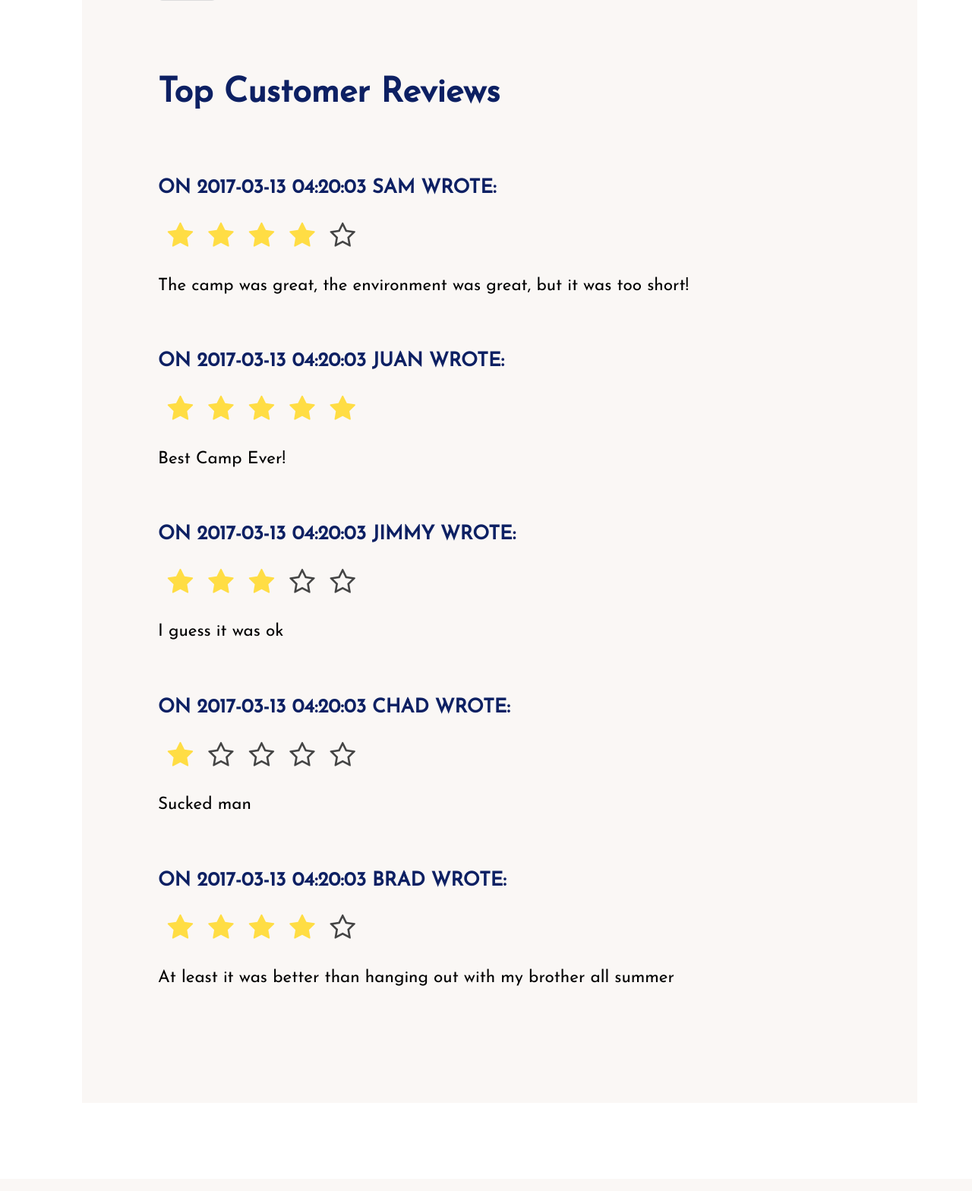
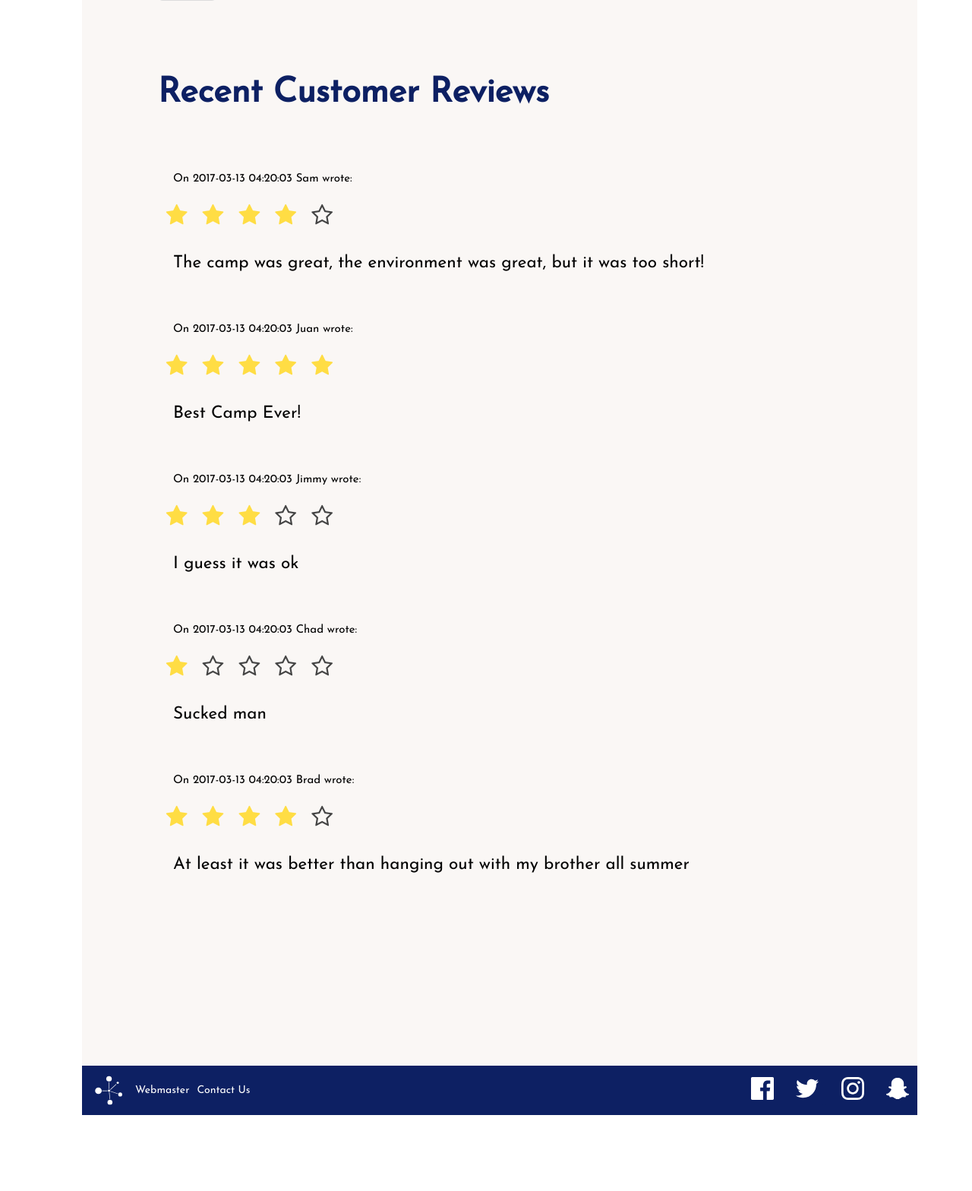
Before and after one commit to jandzouana/EduCamps, a PHP site: page /jess/forum in a window 1280 px wide. Shown: the part 752-2320 px from the top of the page at 76% size. Before the commit the page ends 2050 px from the top, so only its background shows below. Run offline with PHP 8.4, Linux system fonts and the light colour scheme; data comes from the database, SQL or seed files in the repository; some libraries are stand-ins or nearby versions.

Commit message:
I think the forum is done, check and lemme know if theres any formatting or anything else you want me to do to it!

```diff
--- a/forum/index.php
+++ b/forum/index.php
@@ -60,8 +60,9 @@
 
             <br/>
             <br/>
-            <h2> Top Customer Reviews </h2>
+            <h2> Recent Customer Reviews </h2>
             <br/>
+            <div id = "forum_submit_content">
             <?php
 
             $connection = mysqli_connect("localhost", "fourthreefour", "americo", "educamps");
@@ -76,7 +77,8 @@
 
                 while($review = mysqli_fetch_assoc($rvwquery)){
                     ?>
-                    <h4> On <?= $review['post_date'] ?> <?= $review['name'] ?> wrote: </h4>
+                      <p class = "reviewer_info"> On <?= $review['post_date'] ?> <?= $review['name'] ?> wrote: </p>
+
                     <div class = "stars">
                     <?php for($i = 5; $i >=1; $i--)
                     {
@@ -91,16 +93,33 @@
 
                     }?>
                       </div>
-                    <p> <?=$review['content']?> </p>
+                      <p> <?=$review['content']?> </p>
+
                     <br/>
                     <?php
                       }
             mysqli_close($connection);
 
               ?>
-
+            </div>
              </div>
-
+             <div id="footer">
+             <div id="left-footer">
+                 <img id="logo" src="../icons/logo.svg" alt="EduCamps logo" />
+                 <a href="webmaster.html">Webmaster</a>
+                 <a href="contact.html">Contact Us</a>
+             </div>
+                 <table id="right-footer">
+                     <tr>
+                         <td>
+                             <a href="https://www.facebook.com"><img src=../icons/facebook.svg alt="facebook icon"/></a>
+                             <a href="https://www.twitter.com"><img src=../icons/twitter.svg alt="twitter icon"/></a>
+                             <a href="https://www.instagram.com"><img src=../icons/instagram.svg alt="instagram icon"/></a>
+                             <a href="https://www.snapchat.com"><img src=../icons/snapchat.svg alt="snapchat icon"/></a>
+                         </td>
+                     </tr>
+                 </table>
+             </div>
         </div>
 
     </body>
--- a/sass/forum.scss
+++ b/sass/forum.scss
@@ -87,7 +87,7 @@
   min-width: 650px;
   max-width: 800px;
   height: auto;
-  margin-left: 100px;
+  margin-left: 20px;
   display: flex;
   flex-direction: column;
   p{
@@ -112,6 +112,7 @@
 height: auto;
 padding-bottom: 100px;
   div.stars {
+    margin-left: -50px;
 width: 270px;
 display: inline-block;
 }
@@ -124,7 +125,7 @@ display: inline-block;
   label.star {
     float: right;
     padding: 10px;
-    font-size: 36px;
+    font-size: 30px;
     color: #444;
     transition: all .2s;
   }
@@ -138,9 +139,12 @@ display: inline-block;
     text-shadow: 0 0 20px #952;
   }
   input.star-1:checked ~ label.star:before { color: #F62; }
-  label.star:hover { }
+  label.star:hover { transform: rotate(0deg) scale(1); }
   label.star:before {
     content: '\f006';
     font-family: FontAwesome;
   }
+  .reviewer_info{
+    font-size: 15px;
+  }
 }
```
Also changed, not shown: stylesheets/forum.css (+1 -1 lines), stylesheets/main.css.
